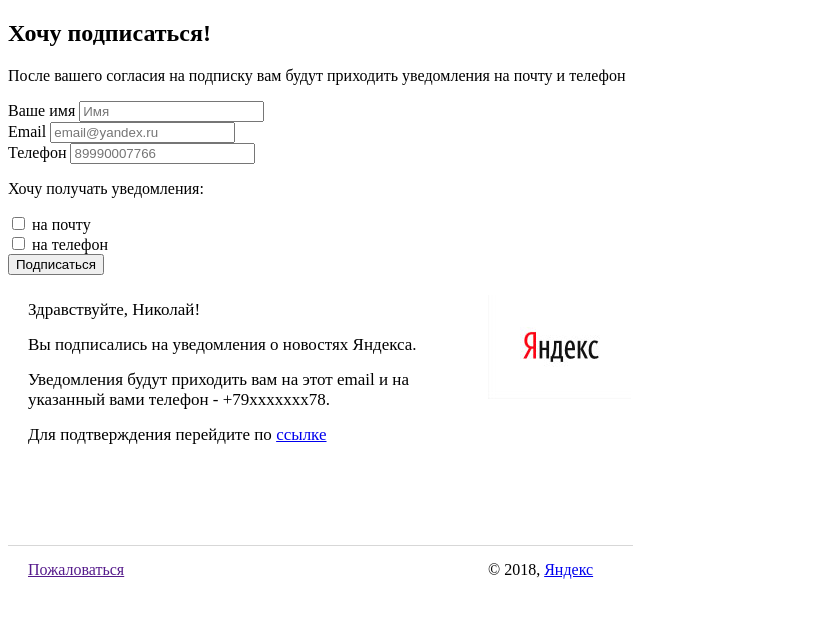
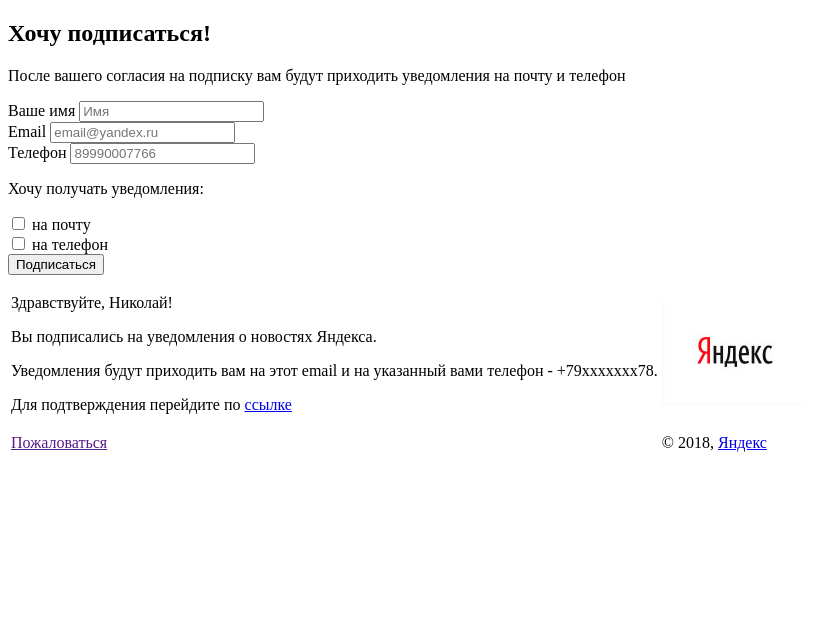
Before and after one commit to urfu-2018/markup-task-1, a website: page index.html in a window 1280 px wide. Shown: the whole page, without its empty margins (0-827 px from the left). Drawn offline with Linux system fonts and the light colour scheme.

Commit message:
Вариант решения 009

```diff
--- a/index.html
+++ b/index.html
@@ -39,21 +39,21 @@
 				</form>
 			</article>
 			<article>
-				<table border="0" cellpadding="0" cellspacing="0">
+				<table>
 					<tr>
-						<td style="padding: 25px 30px 85px 20px;width:430px;">
-							<p style="font-size: 17px;margin: 0px;color: #000;padding-bottom: 15px;">Здравствуйте, Николай!</p>
-							<p style="font-size: 17px;margin: 0px;color: #000;padding-bottom: 15px;">Вы подписались на уведомления о новостях Яндекса.</p>
-							<p style="font-size: 17px;margin: 0px;color: #000;padding-bottom: 15px;">Уведомления будут приходить вам на этот email и на указанный вами телефон - +79ххххххх78.</p>
-							<p style="font-size: 17px;margin: 0px;color: #000;padding-bottom: 15px;">Для подтверждения перейдите по <a href="#">ссылке</a></p>
+						<td>
+							<p>Здравствуйте, Николай!</p>
+							<p>Вы подписались на уведомления о новостях Яндекса.</p>
+							<p>Уведомления будут приходить вам на этот email и на указанный вами телефон - +79ххххххх78.</p>
+							<p>Для подтверждения перейдите по <a href="#">ссылке</a></p>
 						</td>
-						<td width="145px" style="padding:20px 0px 0px;width:145px;vertical-align: text-bottom;">
+						<td>
 							<img src="yandex.jpg" alt="Логотип компании Яндекс">
 						</td>
 					</tr>
 					<tr>
-						<td style="border-top: 1px solid #d7d7d7; width:430px;padding: 15px 20px;"><a href="">Пожаловаться</a></td>
-						<td style="border-top: 1px solid #d7d7d7; width:145px;">&#169; 2018, <a href="#">Яндекс</a></td>
+						<td><a href="">Пожаловаться</a></td>
+						<td>&#169; 2018, <a href="#">Яндекс</a></td>
 					</tr>
 				</table>
 			</article>
```
